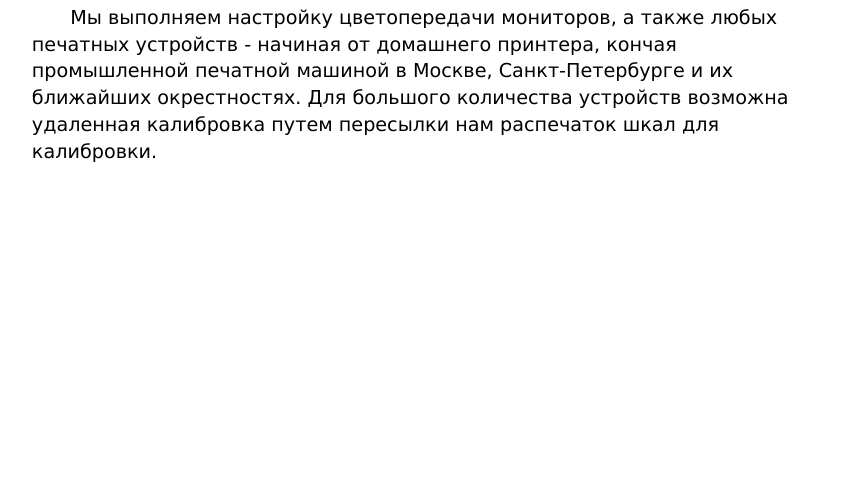
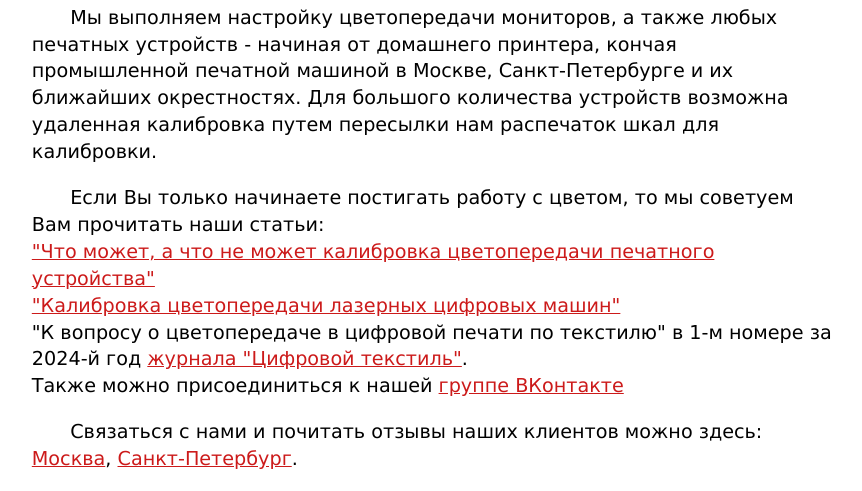
Before and after one commit to serzin/colormanagement, a plain HTML site: page index.html in a window 1280 px wide. Shown: the part 460-951 px from the top of the page, without its empty margins (205-1067 px from the left). Before the commit the page ends 800 px from the top, so only its background shows below. Drawn offline with Linux system fonts and the light colour scheme.

Commit message:
Add files via upload

```diff
--- a/index.html
+++ b/index.html
@@ -15,5 +15,15 @@
 		<div class="parent">
 				<p class="my_text">Мы выполняем настройку цветопередачи мониторов, а также любых печатных устройств - начиная от домашнего принтера, кончая промышленной печатной машиной в Москве, Санкт-Петербурге и их ближайших окрестностях. Для большого количества устройств возможна удаленная калибровка путем пересылки нам распечаток шкал для калибровки.</p>
 		</div>
+		<div class="parent">
+				<p class="my_text">Если Вы только начинаете постигать работу с цветом, то мы советуем Вам прочитать наши статьи:<br>
+<a href="https://printindustry.ru/chto-mozhet-a-chto-ne-mozhet-kalibrovka-tsvetoperedachi-pechatnogo-ustroystva/">"Что может, а что не может калибровка цветопередачи печатного устройства"</a><br>
+<a href="https://printindustry.ru/kalibrovka-tsvetoperedachi-lazernyh-tsifrovyh-mashin/">"Калибровка цветопередачи лазерных цифровых машин"</a><br>
+"К вопросу о цветопередаче в цифровой печати по текстилю" в 1-м номере за 2024-й год <a href="https://digitaltextile.net/czifrovoj-tekstil-arhiv-zhurnala/">журнала "Цифровой текстиль"</a>.<br>
+Также можно присоединиться к нашей <a href="https://vk.com/precise_spectrum">группе ВКонтакте</a></p>
+		</div>
+		<div class="parent">
+				<p class="my_text">Связаться с нами и почитать отзывы наших клиентов можно здесь:<br><a href="https://www.avito.ru/moskva/predlozheniya_uslug/kalibrovka_i_profilirovanie_monitorov_i_printerov_4337590902?utm_campaign=native&utm_medium=item_page_android&utm_source=soc_sharing_seller">Москва</a>, <a href="https://www.avito.ru/sankt-peterburg/predlozheniya_uslug/kalibrovka_i_profilirovanie_monitorov_i_printerov_2488631434?utm_campaign=native&utm_medium=item_page_android&utm_source=soc_sharing_seller">Санкт-Петербург</a>.</p>
+		</div>
     </body>
 </html>
--- a/index_html.css
+++ b/index_html.css
@@ -8,19 +8,43 @@
   font-family: Verdana;
   font-weight: bold;
   font-size: 230%;
+  color: rgb(80%,0%,0%);
   width: 23em;
   text-align: center;
   /*border: 2px solid;*/
   margin: 0.6em 0em 0.3em 0em;
 }
 
-.my_text {
+@media (max-width: 600px) {
+  .my_text {
   font-family: Verdana;
-  font-size: 120%;
+  font-size: 100%;
   width: 42em;
   text-align: left;
-  line-height: 140%;
-  text-indent: 2em;
+  line-height: 120%;
+  text-indent: 3em;
   /*border: 2px solid;*/
   margin: 0.5em 0em 0.5em 0em;
+ }
 }
+
+@media (min-width: 600px) {
+  .my_text {
+   font-family: Verdana;
+   font-size: 120%;
+   width: 42em;
+   text-align: left;
+   line-height: 140%;
+   text-indent: 2em;
+   /*border: 2px solid;*/
+   margin: 0.5em 0em 0.5em 0em;
+ }
+}
+
+:link {
+  color: rgb(80%,10%,10%);
+}
+
+:visited {
+  color: rgb(80%,40%,40%);
+}
```
